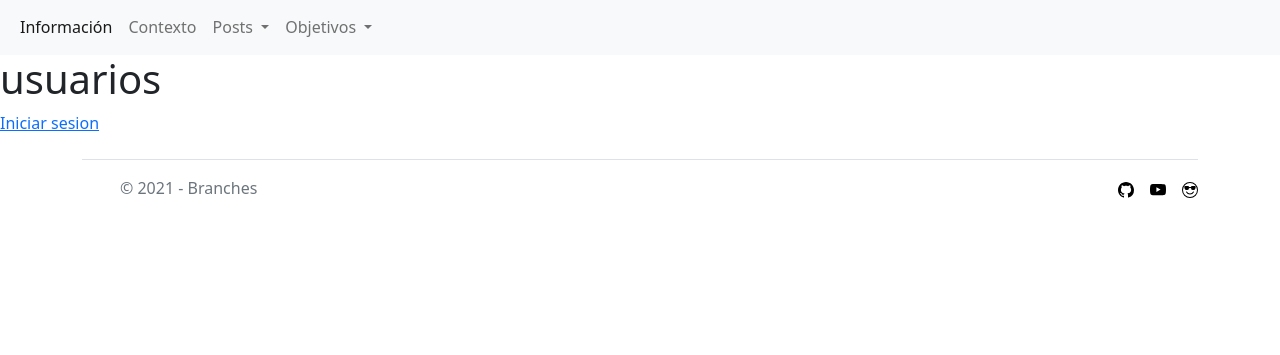
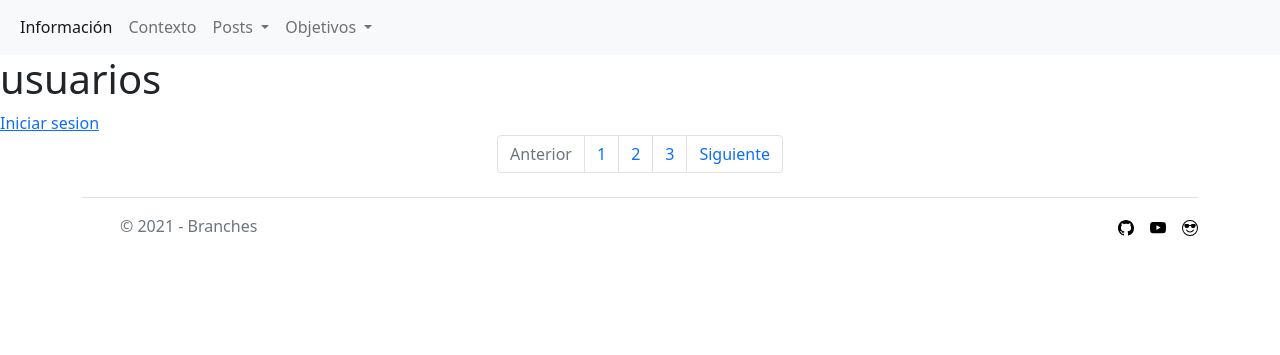
Before and after one commit to louisrubin/Branches, a Django app: page /usuarios/ in a window 1280 px wide. Shown: the part 83-438 px from the top of the page. Run offline with Django 3.2, Linux system fonts and the light colour scheme.

Commit message:
paginación

```diff
--- a/Branches/apps/usuarios/views.py
+++ b/Branches/apps/usuarios/views.py
@@ -17,6 +17,7 @@ class ListarAdmin(LoginRequiredMixin, AdminRequiredMixins, ListView):
     template_name = "usuarios/admin/listar.html"
     model = Usuario
     context_object_name = "usuarios"
+    paginate_by = 1
 
     # return de query + filter
     def get_queryset(self):
--- a/Branches/templates/base/base.html
+++ b/Branches/templates/base/base.html
@@ -64,10 +64,28 @@
 
     {% endblock contenido %}
 
+
+<nav aria-label="Page navigation example">
+  <ul class="pagination justify-content-center">
+    <li class="page-item disabled">
+      <a class="page-link">Anterior</a>
+    </li>
+    <li class="page-item"><a class="page-link" href="#">1</a></li>
+    <li class="page-item"><a class="page-link" href="#">2</a></li>
+    <li class="page-item"><a class="page-link" href="#">3</a></li>
+    <li class="page-item">
+      <a class="page-link" href="#">Siguiente</a>
+    </li>
+  </ul>
+</nav>
+
     {% include 'base/footer.html' %}
+
 
     <!-- JavaScript Bundle with Popper -->
 <script src="https://cdn.jsdelivr.net/npm/bootstrap@5.1.3/dist/js/bootstrap.bundle.min.js" integrity="sha384-ka7Sk0Gln4gmtz2MlQnikT1wXgYsOg+OMhuP+IlRH9sENBO0LRn5q+8nbTov4+1p" crossorigin="anonymous"></script>
 <script src="https://cdn.jsdelivr.net/npm/masonry-layout@4.2.2/dist/masonry.pkgd.min.js" integrity="sha384-GNFwBvfVxBkLMJpYMOABq3c+d3KnQxudP/mGPkzpZSTYykLBNsZEnG2D9G/X/+7D" crossorigin="anonymous" async></script>
         </body>
+
+
 </html>
```
Also changed, not shown: Branches/templates/usuarios/admin/listar.html (+14 -0 lines).
